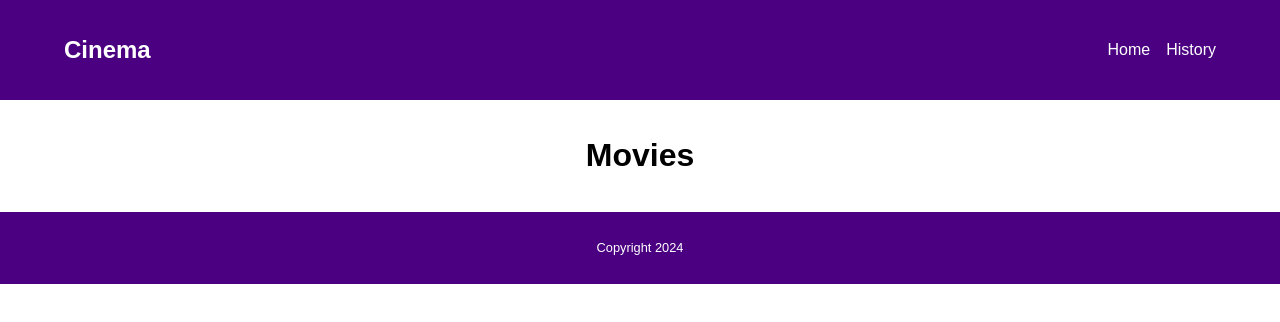
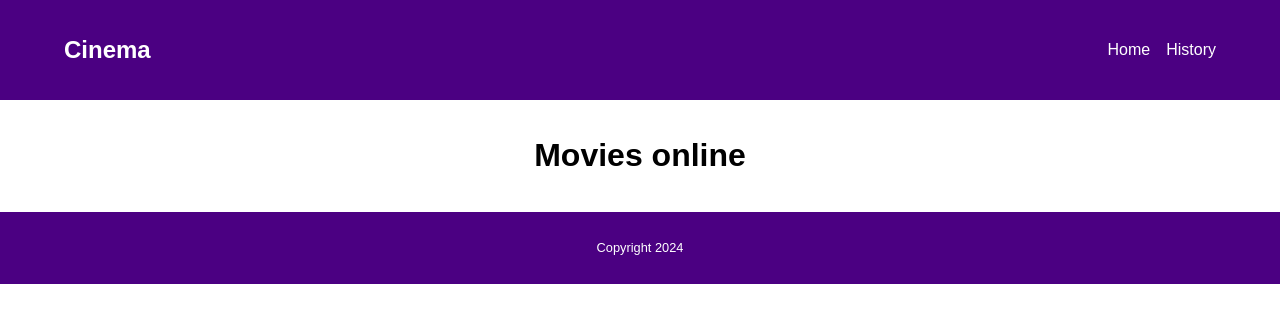
Before and after one commit to enyeinnovation/server_nodejs, a website: page frontend/index.html in a window 1280 px wide. Drawn offline with Linux system fonts and the light colour scheme; no server answers.

Commit message:
change title

```diff
--- a/frontend/index.html
+++ b/frontend/index.html
@@ -16,7 +16,7 @@
     </header>
 
     <main>
-      <h1>Movies</h1>
+      <h1>Movies online</h1>
       <div id="movieList" class="card_container"></div>
     </main>
 
```
